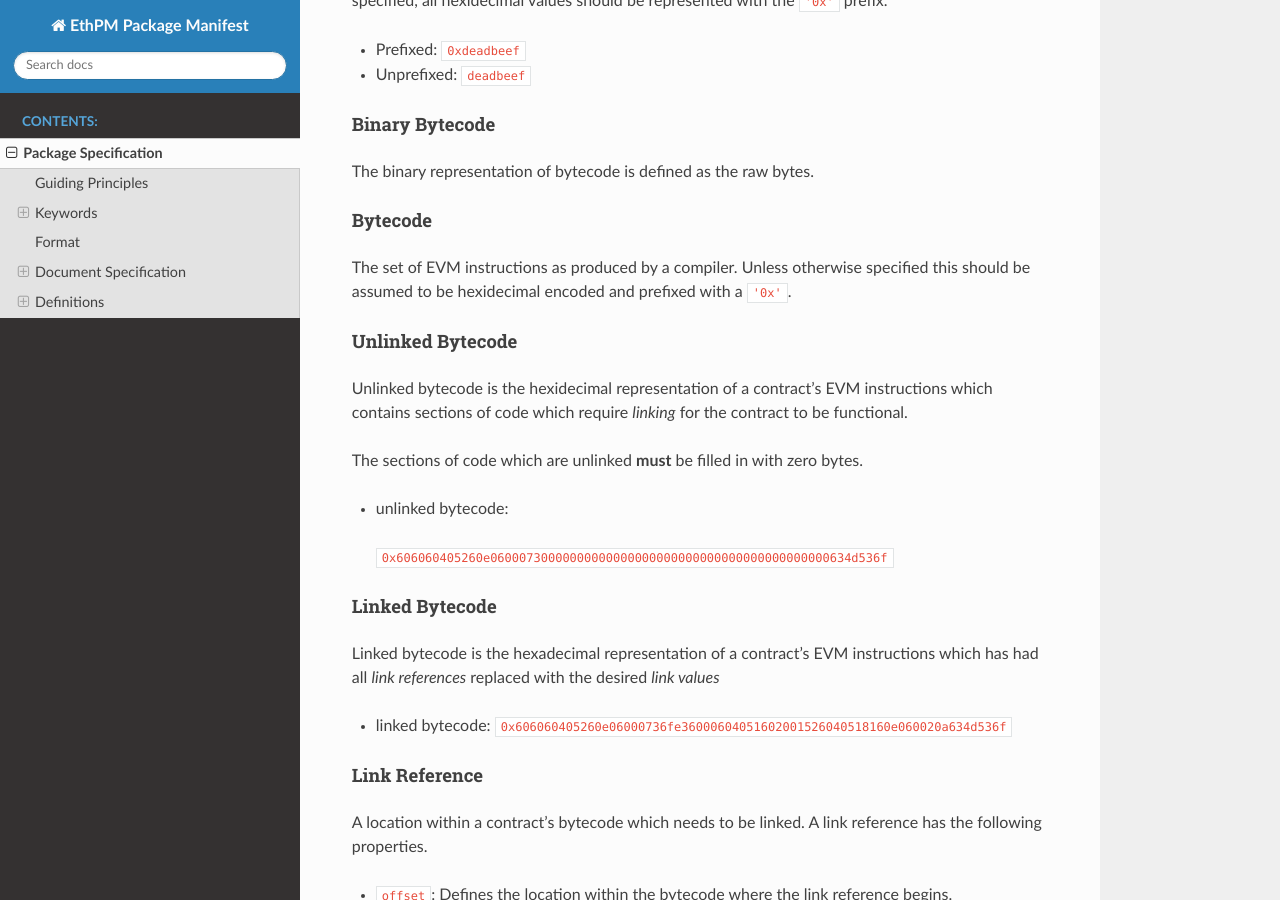
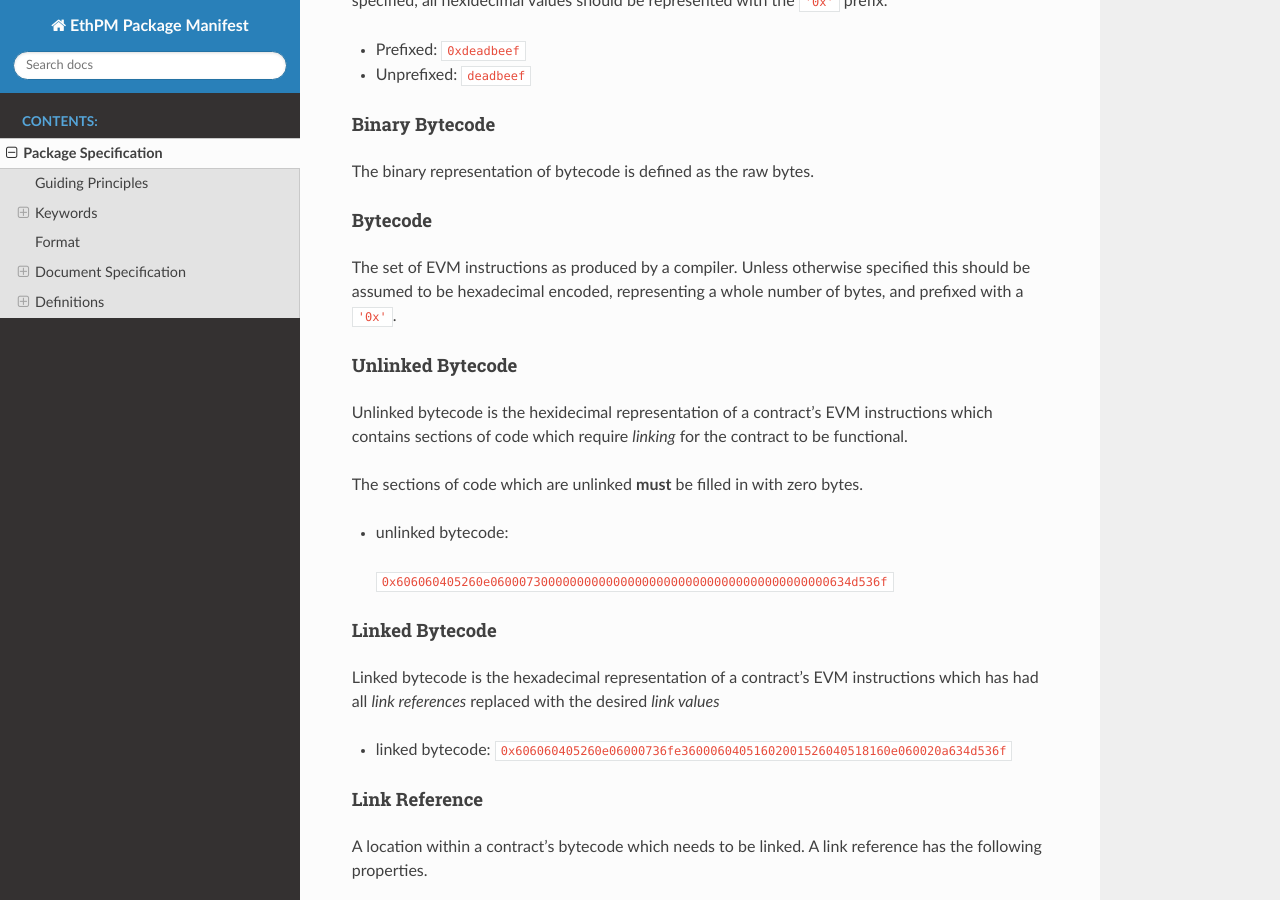
Before and after one commit to ethpm/ethpm-spec, a Sphinx documentation site: the page built from docs/source/package-spec.rst, in a window 1280 px wide and 900 px high, scrolled down 912 px. Built offline with Sphinx 7.4.7 and the Read the Docs theme 2.0.0, drawn with Linux system fonts in a browser that asks for light colours; some of the changed text lies outside the part shown.

Commit message:
Move whole number of bytes requirements

```diff
--- a/docs/source/package-spec.rst
+++ b/docs/source/package-spec.rst
@@ -55,8 +55,8 @@ Bytecode
 ^^^^^^^^
 
 The set of EVM instructions as produced by a compiler. Unless otherwise
-specified this should be assumed to be hexidecimal encoded and prefixed
-with a ``'0x'``.
+specified this should be assumed to be hexadecimal encoded, representing
+a whole number of bytes, and prefixed with a ``'0x'``.
 
 Unlinked Bytecode
 ^^^^^^^^^^^^^^^^^
```
Also changed, not shown: other parts of docs/source/package-spec.rst (+1 -2 lines).
